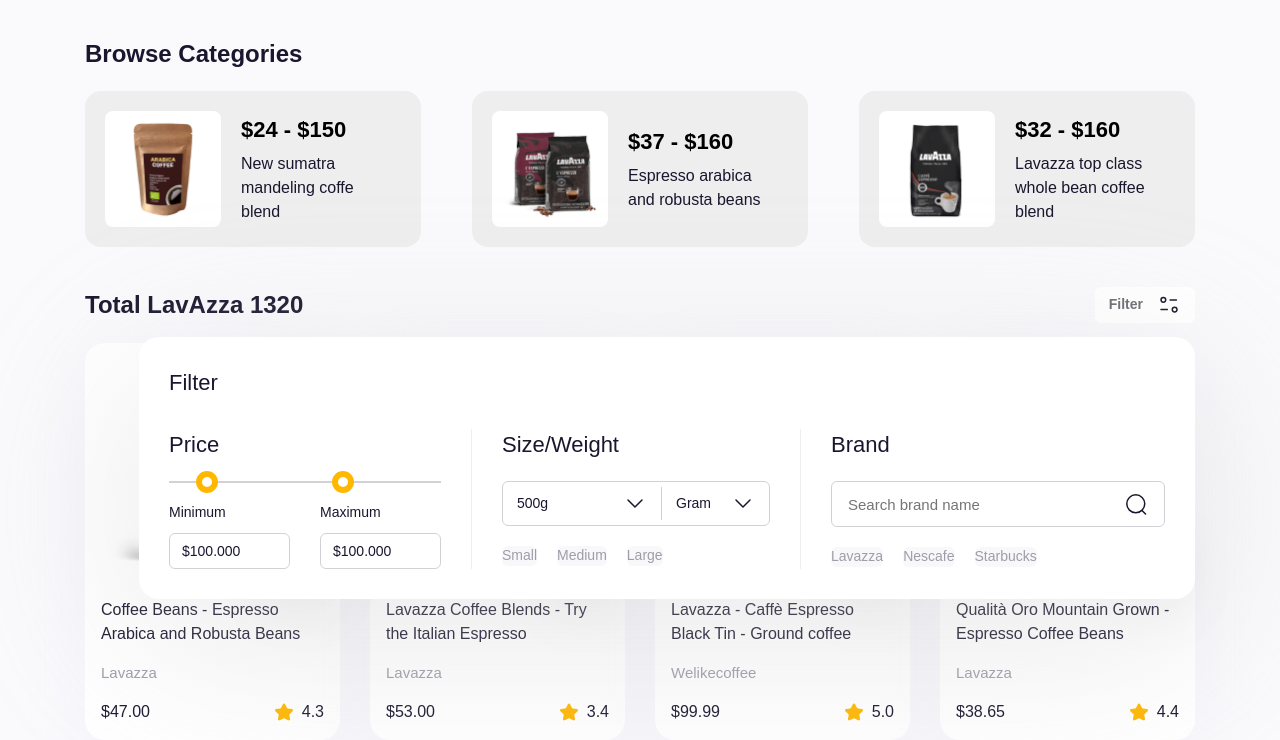
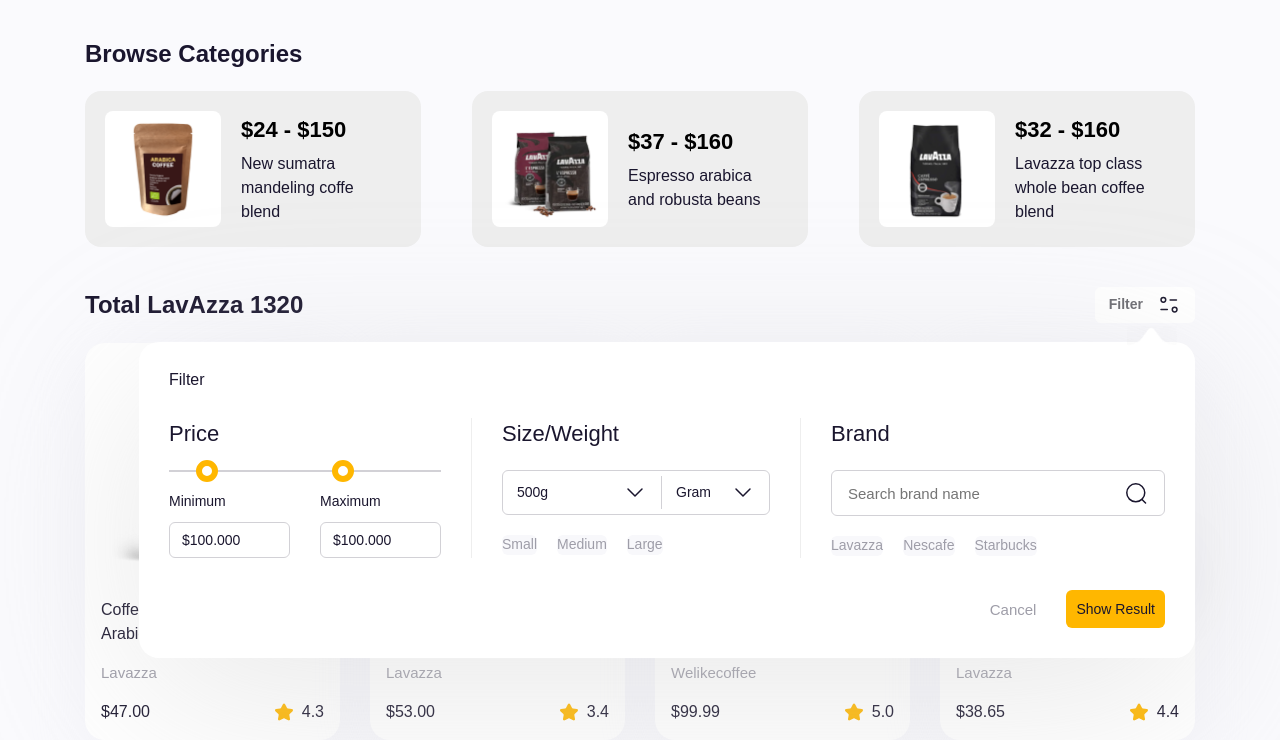
Before and after one commit to vithocbai/baitaplon, a website: page index.html in a window 1280 px wide. Shown: the part 530-1270 px from the top of the page. Drawn offline with Linux system fonts and the light colour scheme.

Commit message:
Làm form filter sản phẩm #4

```diff
--- a/index.html
+++ b/index.html
@@ -174,7 +174,8 @@
                         </button>
 
                         <div class="filter">
-                            <h3 class="filter__heading">Filter</h3>
+                            <img src="./assets/icons/arrow-up.png" alt="" class="filter__arrow">
+                            <h3 cla ss="filter__heading">Filter</h3>
                             <form action="" class="filter__form">
                                 <div class="filter__row">
                                     <!-- Filter column 1 -->
@@ -336,6 +337,12 @@
                                             </div>
                                         </div>
                                     </div>
+                                </div>
+                                <div class="filter__row filter__footer">
+
+                                    <button class="btn btn btn--text btn--cancel">Cancel</button>
+                                    <button class="btn btn btn--primary btn--sunmit">Show Result</button>
+
                                 </div>
                             </form>
                         </div>
--- a/scss/component/_button.scss
+++ b/scss/component/_button.scss
@@ -21,7 +21,7 @@
     width: 50px;
     height: 50px;
     border-radius: 20px;
-    box-shadow: 0px 20px 60px rgba(124, 124, 124, 0.20);
+    box-shadow: 0px 20px 60px rgba(124, 124, 124, 0.2);
 
     &:not(&--liked) &__icon--liked {
         display: none;
@@ -35,3 +35,58 @@
         margin-top: 6px;
     }
 }
+
+// Buttons
+.btn {
+    height: 46px;
+    padding: 0 20px;
+    border-radius: 6px;
+    background: #f8f8fb;
+    font-size: 1.8rem;
+    font-weight: 500;
+    user-select: none;
+    & + .btn {
+        margin-left: 20px;
+    }
+
+    &--text {
+        background: transparent;
+        color: #9e9da8;
+        font-weight: 400;
+    }
+
+    &--primary {
+        background: #ffb700;
+    }
+
+    &--primary-disable {
+        opacity: 0.5;
+        pointer-events: none;
+    }
+
+    &--ouline {
+        border: 1px solid #d2d1d6;
+        background: transparent;
+    }
+
+    &--rounded {
+        border-radius: 99px;
+    }
+
+    &:hover {
+        opacity: 0.9;
+
+    }
+
+    &--cancel,&--sunmit {
+        height: 38px;
+        padding: 0 10px;
+    }
+    &--cancel {
+        font-size: 1.5rem;
+    }
+
+    &--sunmit {
+        font-size: 1.4rem;
+    }
+}
--- a/scss/component/_filter-form.scss
+++ b/scss/component/_filter-form.scss
@@ -7,7 +7,7 @@
     // display: none;
     position: absolute;
     right: 0;
-    top: 50px;
+    top: 55px;
 
     padding: 30px;
     border-radius: 20px;
@@ -15,6 +15,12 @@
     background: var(--filter-form-bg);
     filter: drop-shadow(0px 40px 90px var(--filter-form-shadow));
 
+    &__arrow {
+        position: absolute;
+        height: 22.5px;
+        top: -16px;
+        right: 18px;
+    }
     &__heading {
         font-size: 2.2rem;
         font-weight: 500;
@@ -171,4 +177,11 @@
         margin: 0 30px;
         background: #eee;
     }
+
+    &__footer {
+        display: flex;
+        align-items: center;
+        justify-content: flex-end;
+        margin-top: 32px;
+    }
 }
```
Also changed, not shown: assets/css/main.css, assets/icons/arrow-up.png (added), 1 other file.
